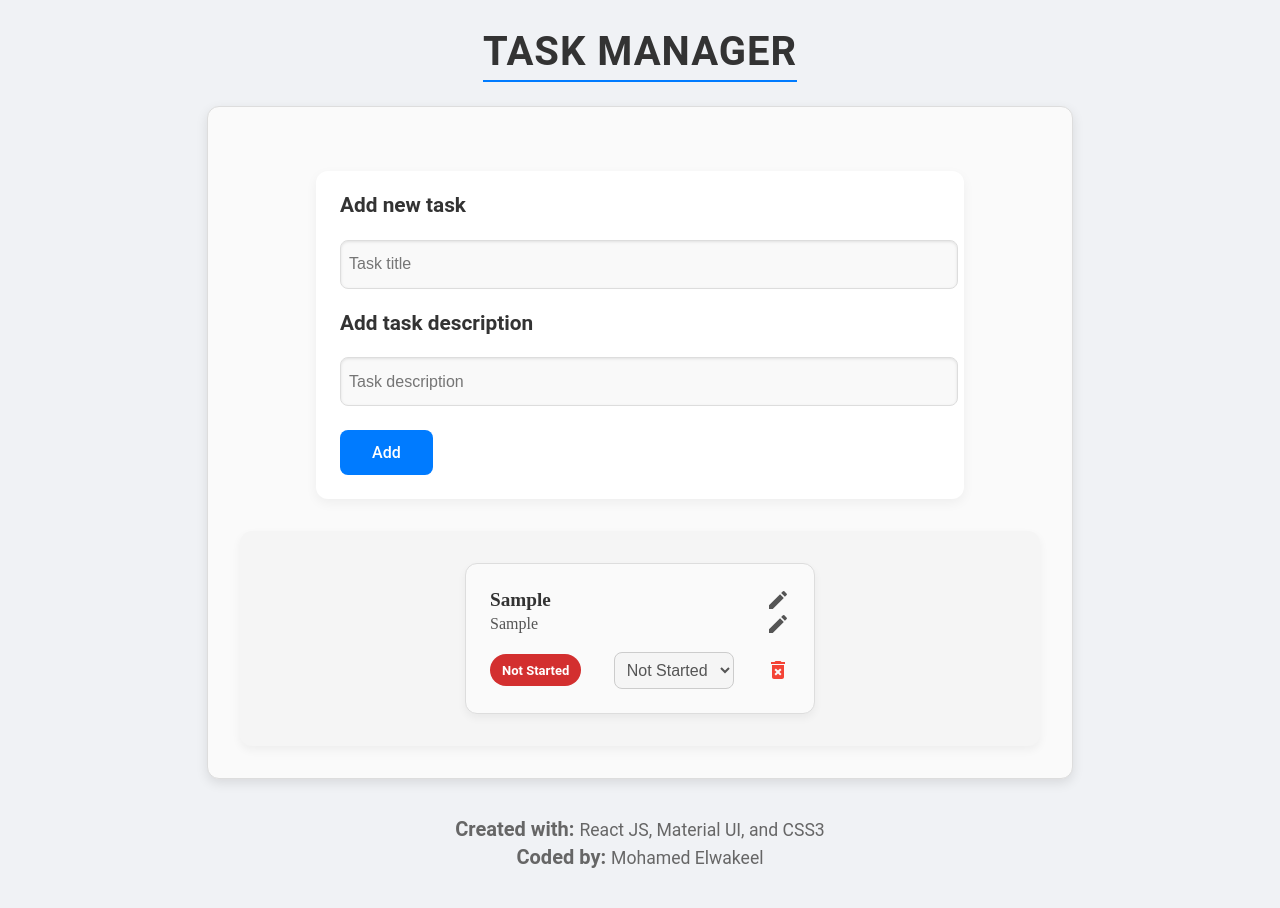
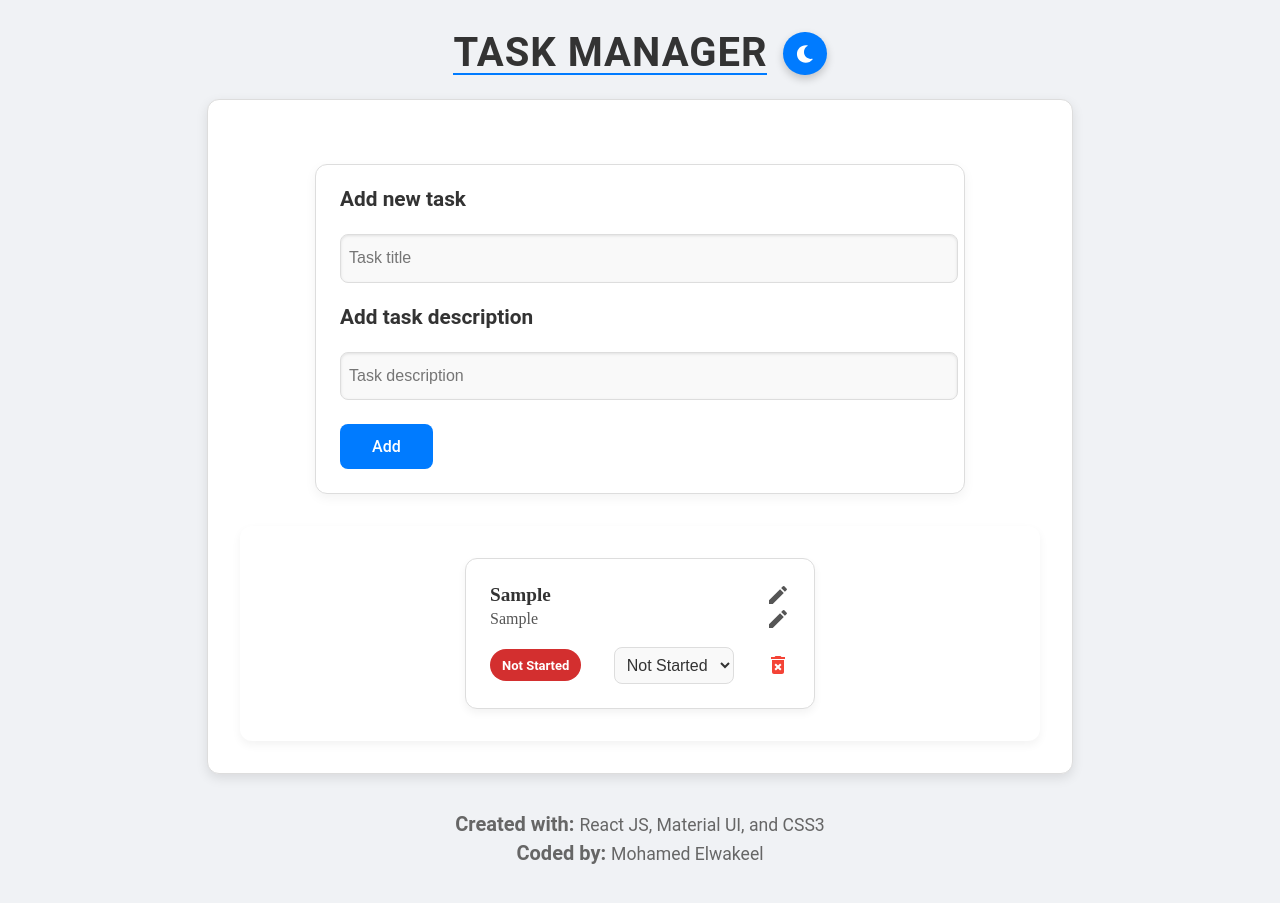
Before and after one commit to Mohamed-Elwakeel/Todo-app, a React (Create React App) app: page / in a window 1280 px wide. Both pictures are taken after typing "Sample", "Sample" into the empty fields and a click on the button "Add". Built offline with nearby package versions, Linux system fonts and the light colour scheme.

Commit message:
the light and dark themed switch and styles implemented

```diff
--- a/package.json
+++ b/package.json
@@ -14,6 +14,7 @@
     "framer-motion": "^11.11.8",
     "react": "^18.3.1",
     "react-dom": "^18.3.1",
+    "react-icons": "^5.3.0",
     "react-paginate": "^8.2.0",
     "react-router-dom": "^6.27.0",
     "react-scripts": "5.0.1",
--- a/src/Components/AddTask/AddTask.module.css
+++ b/src/Components/AddTask/AddTask.module.css
@@ -6,14 +6,15 @@
     max-width: 600px;
     margin: 2rem auto;
     padding: 1.5rem;
-    background-color: #ffffff;
+    background-color: var(--card-background-color);
+    border: 1px solid var(--border-color);
     box-shadow: 0 4px 12px rgba(0, 0, 0, 0.05);
     border-radius: 12px;
 }
 
 .taskInputLabel {
     font-size: 1.3rem;
-    color: #333;
+    color: var(--text-color);
     font-family: "Roboto", sans-serif;
     font-weight: 600;
 }
@@ -21,23 +22,23 @@
 .taskInput {
     width: 100%;
     padding: 0.9rem 0.5rem;
-    border: 1px solid #ddd;
     border-radius: 8px;
-    background-color: #f9f9f9;
     box-shadow: inset 0 1px 3px rgba(0, 0, 0, 0.1);
     font-size: 1rem;
-    color: #333;
     transition: border-color 0.3s ease;
+    background-color: var(--input-background-color);
+    color: var(--text-color);
+    border: 1px solid var(--border-color);
 }
 
 .taskInput:focus {
-    border-color: #007bff;
+    border-color: var(--button-background-color);
     outline: none;
     background-color: #fff;
 }
 
 .addTaskBtn {
-    background-color: #007bff;
+    background-color: var(--button-background-color);
     color: white;
     padding: 0.8rem 2rem;
     border: none;
@@ -51,7 +52,7 @@
 }
 
 .addTaskBtn:hover {
-    background-color: #0056b3;
+    background-color: var(--button-hover-background-color);
 }
 
 .formikError {
--- a/src/Components/TaskCard/TaskCard.jsx
+++ b/src/Components/TaskCard/TaskCard.jsx
@@ -52,9 +52,9 @@ export default function TaskCard({
     return (
         <motion.div
             className={styles.taskContainer}
-            initial={{ opacity: 0, y: 20 }}
-            animate={{ opacity: 1, y: 0 }}
-            exit={{ opacity: 0, y: -20 }}
+            initial={false}
+            animate={{ opacity: 1, transform: "none" }}
+            exit={{ opacity: 0 }}
             transition={{ duration: 0.4 }}
         >
             <li className={styles.taskItem}>
--- a/src/Components/TaskCard/TaskCard.module.css
+++ b/src/Components/TaskCard/TaskCard.module.css
@@ -1,5 +1,4 @@
 .taskContainer {
-    background-color: #ffffff;
     border-radius: 12px;
     box-shadow: 0 4px 8px rgba(0, 0, 0, 0.05);
     padding: 1.5rem;
@@ -9,8 +8,9 @@
     width: 100%;
     max-width: 300px;
     margin: 1rem auto;
-    border: 1px solid #ddd;
-    background-color: #fafafa;
+    background-color: var(--card-background-color);
+    color: var(--text-color);
+    border: 1px solid var(--border-color);
 }
 
 .taskItem {
@@ -28,13 +28,13 @@
 .taskText {
     font-size: 1.2rem;
     font-weight: bold;
-    color: #333;
+    color: var(--text-color);
     margin: 0;
 }
 
 .taskDescription {
     font-size: 1rem;
-    color: #555;
+    color: var(--secondary-text-color);
     margin: 0;
 }
 
@@ -62,11 +62,10 @@
 .statusSelect {
     padding: 0.5rem;
     border-radius: 8px;
-    border: 1px solid #ccc;
-    background-color: #f5f5f5;
     font-size: 1rem;
-    /* width: 100px; */
-    color: #555;
+    background-color: var(--input-background-color);
+    color: var(--text-color);
+    border: 1px solid var(--border-color);
 }
 
 .deleteBtnTask {
--- /dev/null
+++ b/src/Components/ToggleBtn/ToggleBtn.jsx
@@ -0,0 +1,27 @@
+import React, { useState, useEffect } from 'react';
+import { FaSun, FaMoon } from 'react-icons/fa';
+import styles from './ToggleBtn.module.css';
+
+export default function ToggleButton() {
+    const [theme, setTheme] = useState('light');
+
+    const toggleTheme = () => {
+        const newTheme = theme === 'light' ? 'dark' : 'light';
+        setTheme(newTheme);
+        document.body.setAttribute('data-theme', newTheme);
+    };
+
+    useEffect(() => {
+        document.body.setAttribute('data-theme', theme);
+    }, [theme]);
+
+    return (
+        <button onClick={toggleTheme} className={styles.toggleButton}>
+            {theme === 'light' ? (
+                <FaMoon className={styles.icon} />
+            ) : (
+                <FaSun className={styles.icon} />
+            )}
+        </button>
+    );
+}
--- /dev/null
+++ b/src/Components/ToggleBtn/ToggleBtn.module.css
@@ -0,0 +1,29 @@
+.toggleButton {
+    background-color: var(--button-background-color);
+    color: white;
+    border: none;
+    border-radius: 50%;
+    padding: 0.8rem;
+    width: 2.7rem;
+    height: 2.7rem;
+    display: flex;
+    justify-content: center;
+    align-items: center;
+    cursor: pointer;
+    transition: background-color 0.3s ease, transform 0.3s ease;
+    box-shadow: 0 4px 8px rgba(0, 0, 0, 0.2);
+}
+
+.toggleButton:hover {
+    background-color: var(--button-hover-background-color);
+    transform: scale(1.1);
+}
+
+.icon {
+    font-size: 1.5rem;
+    transition: transform 0.3s ease;
+}
+
+.toggleButton:hover .icon {
+    transform: rotate(15deg);
+}
--- a/src/Pages/Home.jsx
+++ b/src/Pages/Home.jsx
@@ -3,6 +3,7 @@ import TaskCard from '../Components/TaskCard/TaskCard';
 import AddTask from '../Components/AddTask/AddTask';
 import { AnimatePresence, motion } from "framer-motion";
 import styles from './Home.module.css';
+import ToggleButton from '../Components/ToggleBtn/ToggleBtn';
 
 export default function HomePage() {
     const [tasks, setTasks] = useState(() => {
@@ -56,7 +57,10 @@ export default function HomePage() {
 
     return (
         <div className={styles.appContainer}>
-            <h1 className={styles.appTitle}>Task Manager</h1>
+            <div className={styles.appHeader}>
+                <h1 className={styles.appTitle}>Task Manager</h1>
+                <ToggleButton />
+            </div>
             <div className={styles.todoCard}>
                 <AddTask onSubmit={handleAddTask} />
                 <AnimatePresence>
--- a/src/Pages/Home.module.css
+++ b/src/Pages/Home.module.css
@@ -4,32 +4,37 @@
     flex-direction: column;
     justify-content: center;
     align-items: center;
-    background-color: #f0f2f5;
+    background-color: var(--background-color);
     padding: 2rem;
+}
+
+.appHeader {
+    display: flex;
+    justify-content: space-between;
+    align-items: center;
+    margin-bottom: 1.5rem;
+    gap: 1rem;
 }
 
 .appTitle {
     font-size: 2.5rem;
-    color: #333;
+    color: var(--text-color);
     font-family: "Roboto", sans-serif;
     font-weight: 700;
-    margin-bottom: 1.5rem;
     text-align: center;
     text-transform: uppercase;
     letter-spacing: 1px;
-    padding-bottom: 0.5rem;
-    border-bottom: 2px solid #007bff;
+    border-bottom: 2px solid var(--button-background-color);
 }
 
 .todoCard {
-    background-color: #ffffff;
+    background-color: var(--card-background-color);
     padding: 2rem;
     width: 100%;
     max-width: 800px;
     border-radius: 12px;
     box-shadow: 0 4px 12px rgba(0, 0, 0, 0.1);
-    border: 1px solid #ddd;
-    background-color: #fafafa;
+    border: 1px solid var(--border-color);
 }
 
 .taskList {
@@ -37,7 +42,7 @@
     display: grid;
     grid-template-columns: repeat(auto-fit, minmax(300px, 1fr));
     gap: 1.5rem;
-    background-color: #f5f5f5;
+    background-color: var(--card-background-color);
     padding: 1rem;
     border-radius: 12px;
     box-shadow: 0 4px 10px rgba(0, 0, 0, 0.05);
--- a/src/index.css
+++ b/src/index.css
@@ -86,6 +86,7 @@ video {
   font: inherit;
   vertical-align: baseline;
 }
+
 /* HTML5 display-role reset for older browsers */
 article,
 aside,
@@ -100,17 +101,21 @@ nav,
 section {
   display: block;
 }
+
 body {
   line-height: 1;
 }
+
 ol,
 ul {
   list-style: none;
 }
+
 blockquote,
 q {
   quotes: none;
 }
+
 blockquote:before,
 blockquote:after,
 q:before,
@@ -118,7 +123,39 @@ q:after {
   content: '';
   content: none;
 }
+
 table {
   border-collapse: collapse;
   border-spacing: 0;
 }
+
+/* Light mode theme */
+:root {
+  --background-color: #f0f2f5;
+  --card-background-color: #ffffff;
+  --input-background-color: #f9f9f9;
+  --text-color: #333;
+  --secondary-text-color: #555;
+  --border-color: #ddd;
+  --button-background-color: #007bff;
+  --button-hover-background-color: #0056b3;
+}
+
+/* Dark mode theme */
+[data-theme="dark"] {
+  --background-color: #0d1b2a;
+  --card-background-color: #23395d;
+  --input-background-color: #2c3e50;
+  --text-color: #e0e0e0;
+  --secondary-text-color: #cccccc;
+  --border-color: #5f7ca8;
+  --button-background-color: #457b9d;
+  --button-hover-background-color: #5fa9d6;
+}
+
+/* Global fix for opacity */
+[data-theme="dark"] .todoCard,
+[data-theme="dark"] .taskContainer {
+  opacity: 1 !important;
+  transform: none !important;
+}
```
Also changed, not shown: 1 other file (tests, documents, lock files or other folders).
